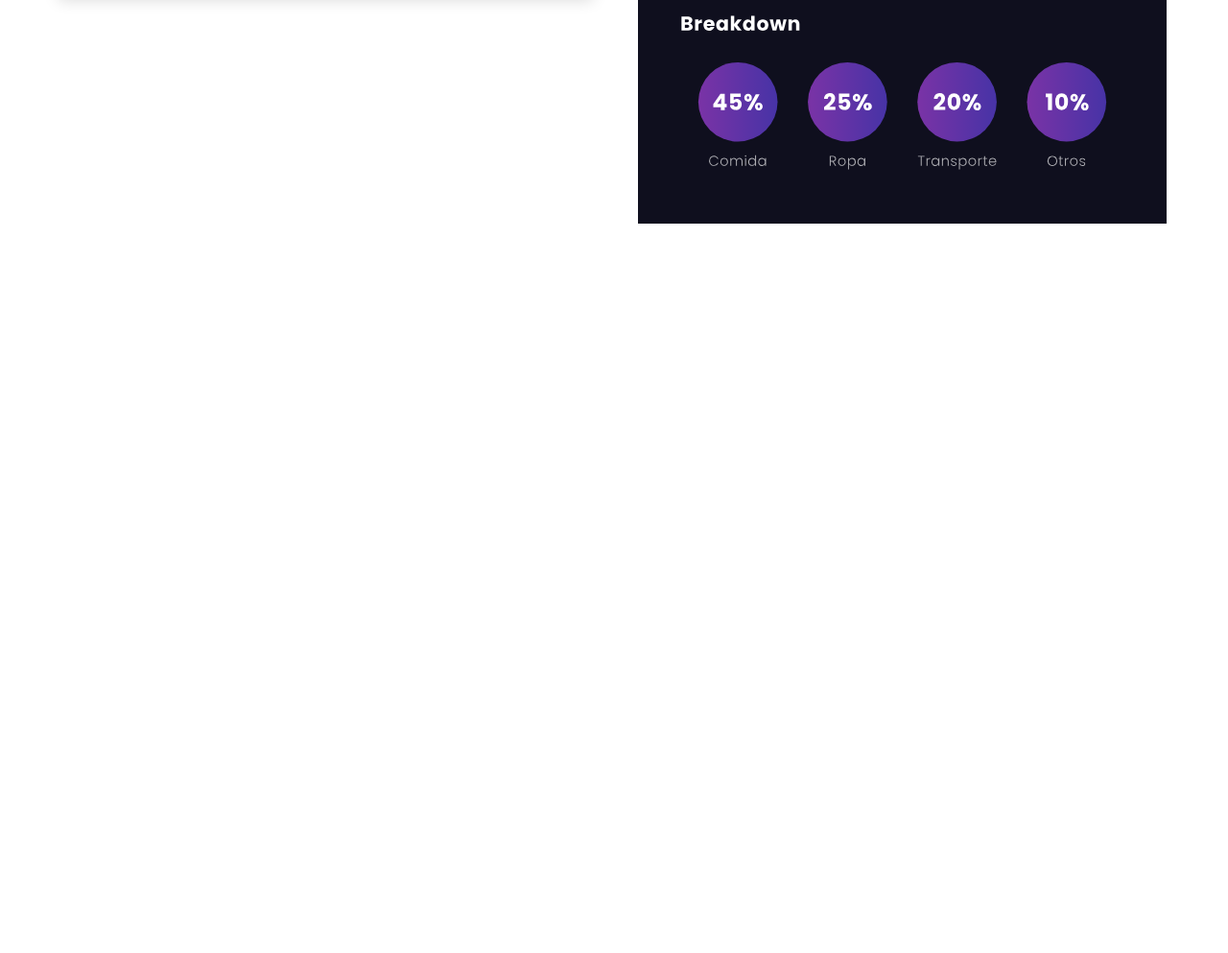
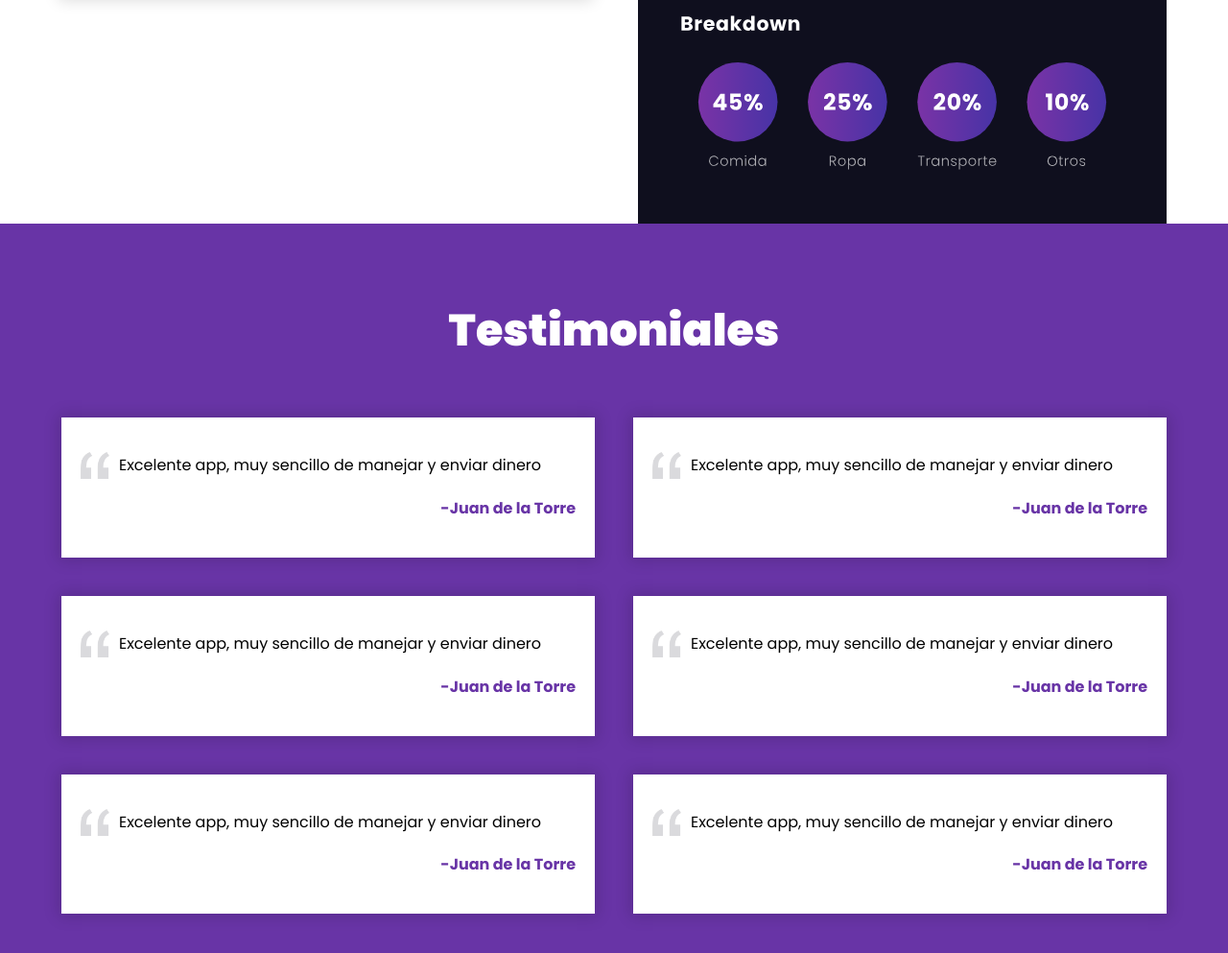
Before and after one commit to devpegar/nucleus, a plain HTML site: page index.html in a window 1280 px wide. Shown: the part 3841-4834 px from the top of the page at 96% size. Before the commit the page ends 4074 px from the top, so only its background shows below. Drawn offline with Linux system fonts and the light colour scheme.

Commit message:
Terminada seccion testimoniales

```diff
--- a/css/styles.css
+++ b/css/styles.css
@@ -203,7 +203,6 @@ img {
 @media (min-width: 768px) {
   .list__number {
     font-size: 4rem;
-
   }
 }
 .list__text {
@@ -273,3 +272,49 @@ img {
     text-align: left;
   }
 }
+
+/* Testimonial */
+
+.testimonials {
+  background-color: var(--primario);
+  padding: 5rem 0;
+}
+.testimonials__heading {
+  color: var(--blanco);
+}
+.testimonials__grid {
+  display: grid;
+  grid-template-columns: 1fr;
+  gap: 4rem;
+}
+@media (min-width: 768px) {
+  .testimonials__grid {
+    grid-template-columns: repeat(2, 1fr);
+  }
+}
+.testimonial {
+  background-color: var(--blanco);
+  box-shadow: 0px 0px 15px 3px rgb(0 0 0 / 0.15);
+  padding: 2rem;
+  position: relative;
+}
+.testimonial__text {
+  padding-left: 4rem;
+}
+.testimonial__text::before {
+  content: '';
+  background-image: url(../img/comilla.png);
+  background-size: 3rem;
+  background-repeat: no-repeat;
+  background-position: center;
+  width: 3rem;
+  height: 3rem;
+  position: absolute;
+  top: 3.5rem;
+  left: 2rem;
+}
+.testimonial__autor {
+  color: var(--primario);
+  font-weight: 700;
+  text-align: right;
+}
--- a/index.html
+++ b/index.html
@@ -23,7 +23,7 @@
                 <nav class="navbar">
                     <a href="#quees" class="navbar__link">¿Qué es?</a>
                     <a href="#security" class="navbar__link">¿Cómo funciona?</a>
-                    <a href="#" class="navbar__link">Precios</a>
+                    <a href="#price" class="navbar__link">Precios</a>
                     <a href="#" class="navbar__link">Contratar</a>
                 </nav>
             </div>
@@ -117,5 +117,37 @@
         </div>
     </section>
 
+    <section class="testimonials">
+        <div class="testimonials__container">
+            <h2 class="testimonials__heading">Testimoniales</h2>
+            <div class="testimonials__grid">
+                <div class="testimonial">
+                    <p class="testimonial__text">Excelente app, muy sencillo de manejar y enviar dinero</p>
+                    <p class="testimonial__autor">-Juan de la Torre</p>
+                </div>
+                <div class="testimonial">
+                    <p class="testimonial__text">Excelente app, muy sencillo de manejar y enviar dinero</p>
+                    <p class="testimonial__autor">-Juan de la Torre</p>
+                </div>
+                <div class="testimonial">
+                    <p class="testimonial__text">Excelente app, muy sencillo de manejar y enviar dinero</p>
+                    <p class="testimonial__autor">-Juan de la Torre</p>
+                </div>
+                <div class="testimonial">
+                    <p class="testimonial__text">Excelente app, muy sencillo de manejar y enviar dinero</p>
+                    <p class="testimonial__autor">-Juan de la Torre</p>
+                </div>
+                <div class="testimonial">
+                    <p class="testimonial__text">Excelente app, muy sencillo de manejar y enviar dinero</p>
+                    <p class="testimonial__autor">-Juan de la Torre</p>
+                </div>
+                <div class="testimonial">
+                    <p class="testimonial__text">Excelente app, muy sencillo de manejar y enviar dinero</p>
+                    <p class="testimonial__autor">-Juan de la Torre</p>
+                </div>
+            </div>
+        </div>
+    </section>
+
 </body>
 </html>
```
